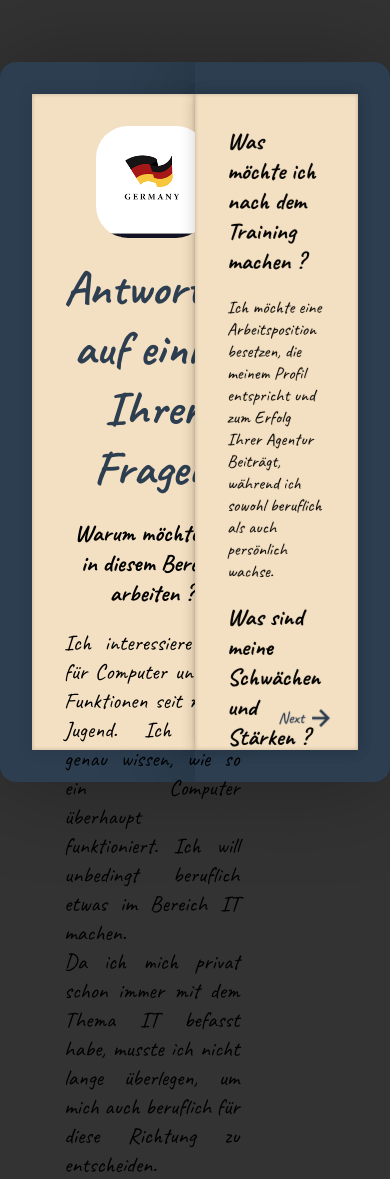
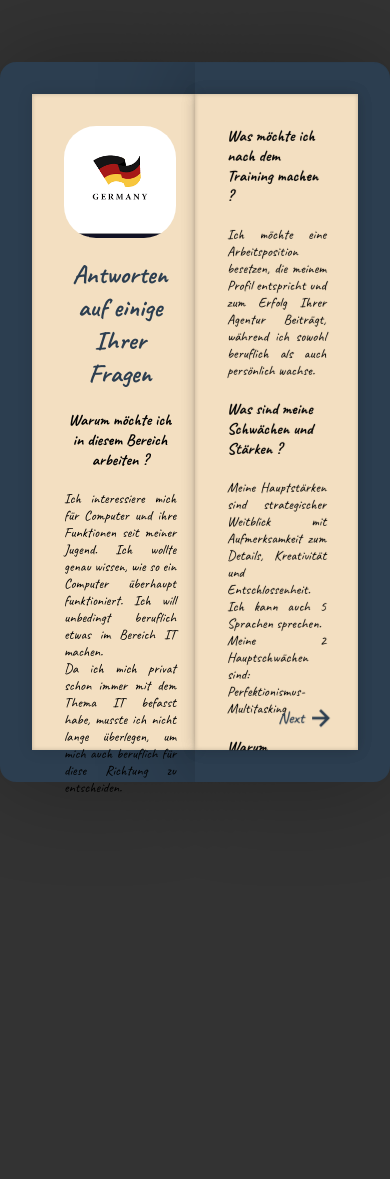
Before and after one commit to najimohamed/BK, a plain HTML site: page index.html in a window 390 px wide. After the commit the page ends 844 px from the top, so only its background shows below. Drawn offline with nearby package versions, Linux system fonts and the light colour scheme.

Commit message:
Add files via upload

```diff
--- a/index.html
+++ b/index.html
@@ -31,7 +31,7 @@
                         Antworten auf einige Ihrer Fragen
                     </h1>
                     <br>
-                    <h2>Warum möchte ich in diesem Bereich arbeiten ?</h2>
+                    <h2 class="h2">Warum möchte ich in diesem Bereich arbeiten ?</h2>
                     <br>
                     <p class="introduce">
                     Ich interessiere mich für Computer und ihre Funktionen seit meiner Jugend. Ich wollte genau wissen, wie so ein Computer überhaupt funktioniert. Ich will unbedingt beruflich etwas im Bereich IT machen.
@@ -56,23 +56,23 @@
                 <!-- page 1 -->
                 <div class="page-front flex-top">
                     <div class="wrap-content">
-                        <h2>
+                        <h2 class="h2">
                             Was möchte ich nach dem Training machen ?
                         </h2> <br>
-                        <p>
+                        <p class="introduce">
                             Ich möchte eine Arbeitsposition besetzen, die meinem Profil entspricht und zum Erfolg Ihrer Agentur Beiträgt, während ich sowohl beruflich als auch persönlich wachse.
                         </p> <br>
-                        <h2>
+                        <h2 class="h2">
                             Was sind meine Schwächen und Stärken ?
                         </h2> <br>
-                        <p>
+                        <p class="introduce">
                             Meine Hauptstärken sind strategischer Weitblick mit Aufmerksamkeit zum Details, Kreativität und Entschlossenheit. Ich kann auch 5 Sprachen sprechen.
                             <br> Meine 2 Hauptschwächen sind: Perfektionismus- Multitasking
                         </p> <br>
-                        <h2>
+                        <h2 class="h2">
                             Warum Deutschland ?
                         </h2> <br>
-                        <p>
+                        <p class="introduce">
                             Die Ausbildung in Marokko beinhaltet zu viel Theorie und so wenig Praxis. Außerdem ist dieser IT Bereich hier nicht so weit entwickelt.
                             Deutschland ist ein sehr modernes Land, es ist das Land der IT-Entwicklung ist und viele innovative Technologieunternehmen und Forschungseinrichtungen beheimatet.
                         </p>
@@ -87,22 +87,22 @@
                 <!-- page 2 -->
                 <div class="page-back">
                     <div class="wrap-content">
-                        <h2>
+                        <h2 class="h2">
                             Was habe ich im Praktikum gelernt ?
                         </h2> <br>
-                        <p>
+                        <p class="introduce">
                             Während meiner Praktikum konnte ich umfangreiche Kenntnisse und Fähigkeiten in den Bereichen Programmierung erwerben. Diese Erfahrung hat meine Leidenschaft für die Entwicklung von Softwarelösungen weiter gestärkt und mir verdeutlicht, wie wichtig kreative Lösungsansätze und Teamarbeit in diesem Bereich sind.
                             <br>Mein Arbeitsalltag war sehr abwechslungsreich, ich durchlaufe alle Bereiche, wie z. B:
                             Programmierung von Websites für Unternehmen.
                             Ansprechpartner für Kunden bei technischen Problemen.
                         </p> <br>
-                        <p>
+                        <p class="introduce">
                             Wir kümmern uns um alle IT-Probleme, die täglich auftreten. Dann kümmern wir uns noch darum, dass die ganze Technik in der Zentrale, im Lager und in den Häusern funktioniert und die benötigte Hard- und Software zur Verfügung steht.
                         </p> <br>
-                        <h2>
+                        <h2 class="h2" >
                             Was erwarte ich von meinem zukünftigen Arbeitgeber ?
                         </h2> <br>
-                        <p>
+                        <p class="introduce">
                             Ich erwarte von meinem zukünftigen Arbeitgeber eine unterstützende Umgebung, in der ich meine Fähigkeiten weiterentwickeln kann.
                         </p>
                         <div class="page-change back align-item-center" data-page="page-1">
--- a/style.css
+++ b/style.css
@@ -228,3 +228,30 @@ a {
         transform: rotate(0);
     }
 }
+
+@media (max-width: 1200px) {
+    .name {
+        font-size: 32px;
+    }
+
+    .h2 {
+        font-size: 22px;
+    }
+
+    .introduce {
+        font-size: 18px;
+    }
+}
+@media (max-width: 835px) {
+    .name {
+        font-size: 26px;
+    }
+
+    .h2 {
+        font-size: 16px;
+    }
+
+    .introduce {
+        font-size: 14px;
+    }
+}
```
